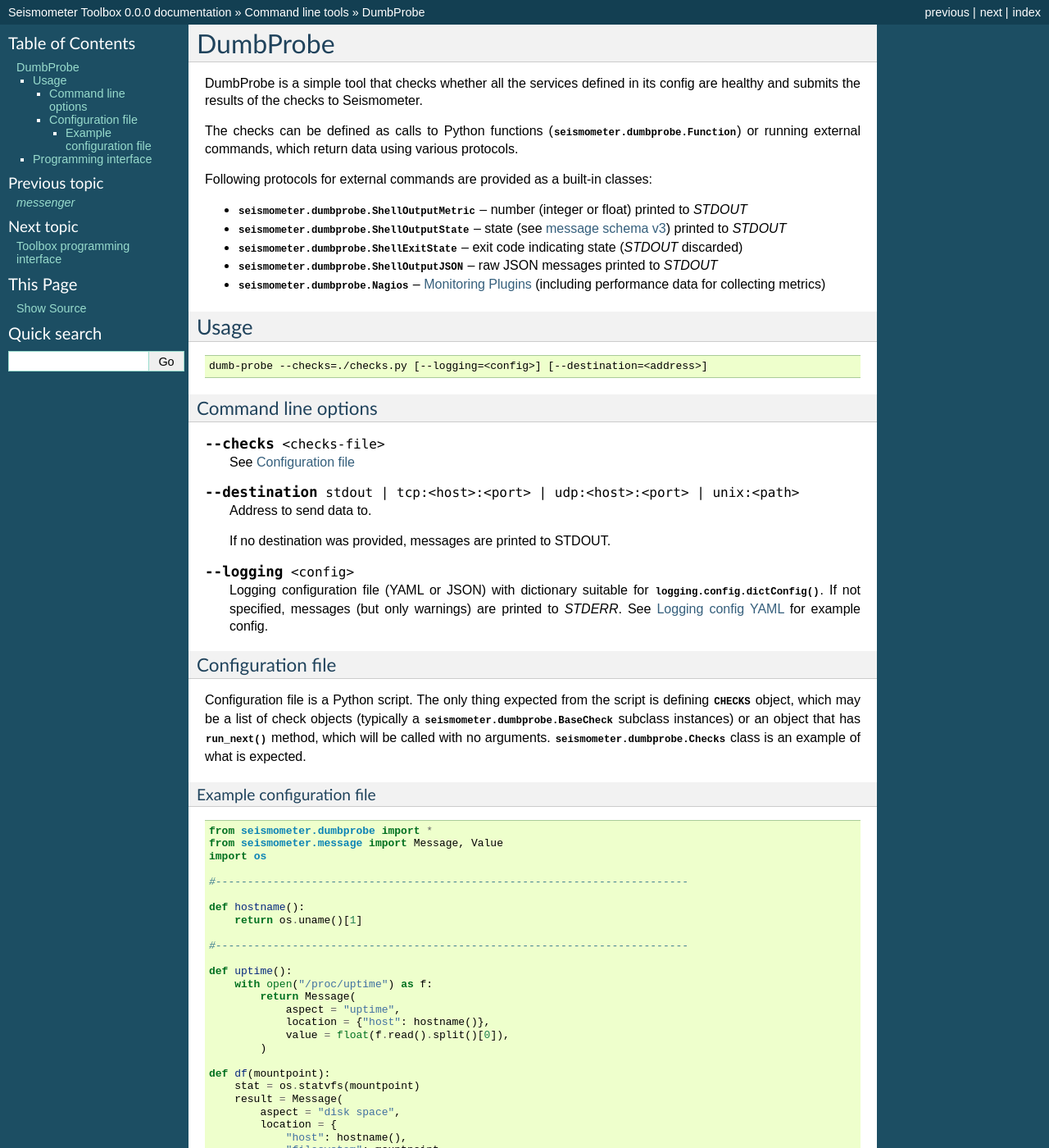
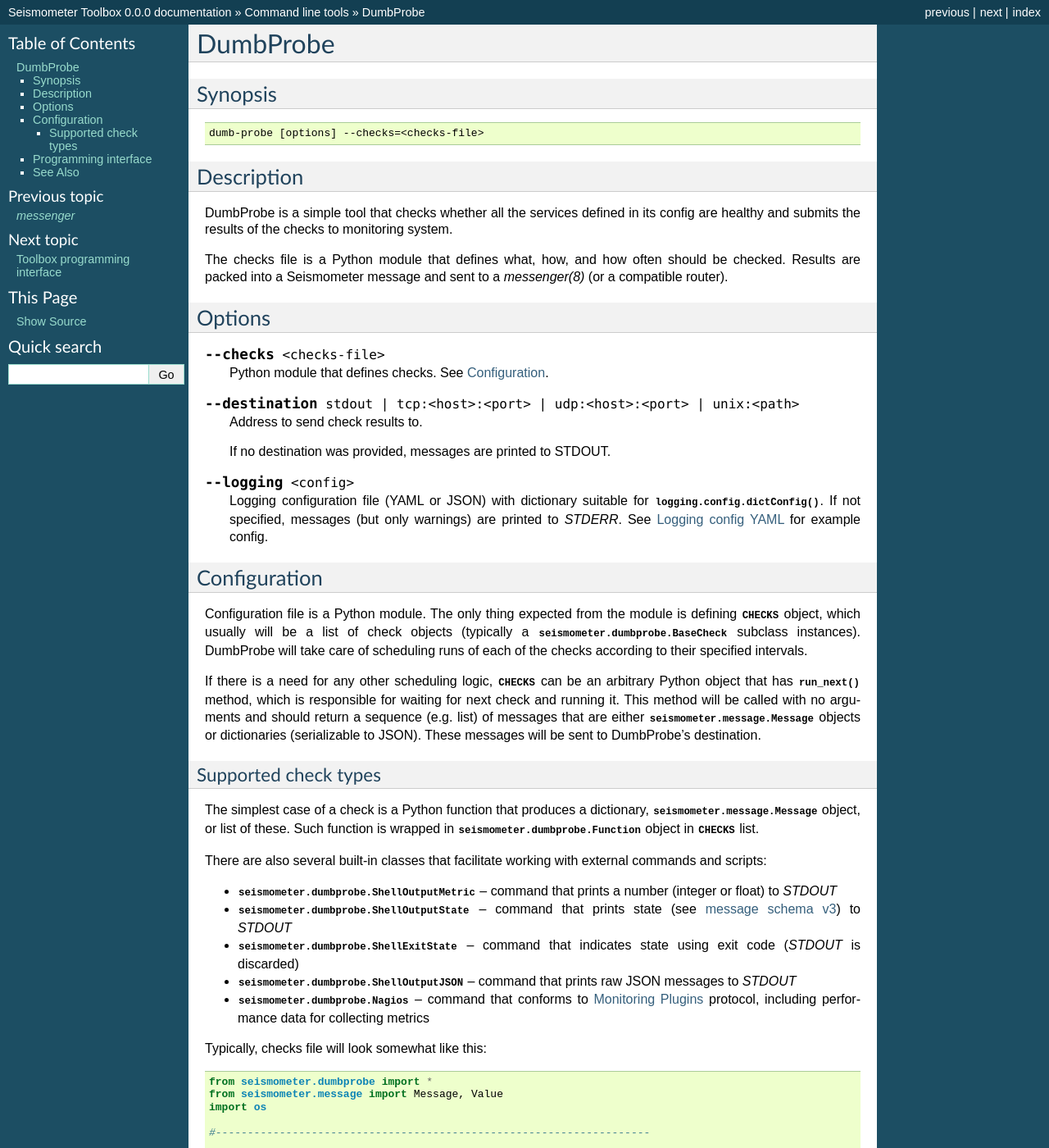
Before and after one commit to dozzie/seismometer-toolbox, a Sphinx documentation site: the page built from doc/manpages/dumbprobe.rst, in a window 1280 px wide and 1400 px high. Shown: the whole window at 82% size. Built offline with Sphinx 7.4.7, drawn with Linux system fonts in a browser that asks for light colours; some of the changed text lies outside the part shown.

Commit message:
Reorganized DumbProbe man page.

```diff
--- a/doc/manpages/dumbprobe.rst
+++ b/doc/manpages/dumbprobe.rst
@@ -2,46 +2,33 @@
 DumbProbe
 *********
 
-DumbProbe is a simple tool that checks whether all the services defined in its
-config are healthy and submits the results of the checks to Seismometer.
-
-The checks can be defined as calls to Python functions
-(:class:`seismometer.dumbprobe.Function`) or running external commands, which
-return data using various protocols.
-
-Following protocols for external commands are provided as a built-in classes:
-
-* :class:`seismometer.dumbprobe.ShellOutputMetric` -- number (integer or
-  float) printed to *STDOUT*
-* :class:`seismometer.dumbprobe.ShellOutputState` -- state (see `message
-  schema v3 <http://seismometer.net/message-schema/v3/#structure>`_) printed
-  to *STDOUT*
-* :class:`seismometer.dumbprobe.ShellExitState` -- exit code indicating state
-  (*STDOUT* discarded)
-* :class:`seismometer.dumbprobe.ShellOutputJSON` -- raw JSON messages printed
-  to *STDOUT*
-* :class:`seismometer.dumbprobe.Nagios` -- `Monitoring Plugins
-  <https://www.monitoring-plugins.org/>`_ (including performance data for
-  collecting metrics)
-
-Usage
-=====
+Synopsis
+========
 
 .. code-block:: none
 
-   dumb-probe --checks=./checks.py [--logging=<config>] [--destination=<address>]
+   dumb-probe [options] --checks=<checks-file>
 
+Description
+===========
 
-Command line options
---------------------
+DumbProbe is a simple tool that checks whether all the services defined in its
+config are healthy and submits the results of the checks to monitoring system.
+
+The checks file is a Python module that defines what, how, and how often
+should be checked. Results are packed into a Seismometer message and sent to
+a :manpage:`messenger(8)` (or a compatible router).
+
+Options
+=======
 
 .. cmdoption:: --checks <checks-file>
 
-   See :ref:`config-file`
+   Python module that defines checks. See :ref:`checks-file`.
 
 .. cmdoption:: --destination stdout | tcp:<host>:<port> | udp:<host>:<port> | unix:<path>
 
-   Address to send data to.
+   Address to send check results to.
 
    If no destination was provided, messages are printed to STDOUT.
 
@@ -52,33 +39,63 @@ Command line options
    warnings) are printed to *STDERR*. See :ref:`yaml-logging-config` for
    example config.
 
-.. _config-file:
+.. _checks-file:
 
-Configuration file
-------------------
+Configuration
+=============
 
-Configuration file is a Python script. The only thing expected from the script
-is defining :obj:`CHECKS` object, which may be a list of check objects
-(typically a :class:`seismometer.dumbprobe.BaseCheck` subclass instances) or
-an object that has :meth:`run_next()` method, which will be called with no
-arguments. :class:`seismometer.dumbprobe.Checks` class is an example of what
-is expected.
+Configuration file is a Python module. The only thing expected from the module
+is defining :obj:`CHECKS` object, which usually will be a list of check
+objects (typically a :class:`seismometer.dumbprobe.BaseCheck` subclass
+instances). DumbProbe will take care of scheduling runs of each of the checks
+according to their specified intervals.
 
-Example configuration file
-^^^^^^^^^^^^^^^^^^^^^^^^^^
+If there is a need for any other scheduling logic, :obj:`CHECKS` can be an
+arbitrary Python object that has :meth:`run_next()` method, which is
+responsible for waiting for next check and running it. This method will be
+called with no arguments and should return a sequence (e.g. list) of messages
+that are either :class:`seismometer.message.Message` objects or dictionaries
+(serializable to JSON). These messages will be sent to DumbProbe's
+destination.
 
-::
+Supported check types
+---------------------
+
+The simplest case of a check is a Python function that produces a dictionary,
+:class:`seismometer.message.Message` object, or list of these. Such function
+is wrapped in :class:`seismometer.dumbprobe.Function` object in :obj:`CHECKS`
+list.
+
+There are also several built-in classes that facilitate working with external
+commands and scripts:
+
+* :class:`seismometer.dumbprobe.ShellOutputMetric` -- command that prints
+  a number (integer or float) to *STDOUT*
+* :class:`seismometer.dumbprobe.ShellOutputState` -- command that prints state
+  (see `message schema v3
+  <http://seismometer.net/message-schema/v3/#structure>`_) to *STDOUT*
+* :class:`seismometer.dumbprobe.ShellExitState` -- command that indicates
+  state using exit code (*STDOUT* is discarded)
+* :class:`seismometer.dumbprobe.ShellOutputJSON` -- command that prints raw
+  JSON messages to *STDOUT*
+* :class:`seismometer.dumbprobe.Nagios` -- command that conforms to
+  `Monitoring Plugins <https://www.monitoring-plugins.org/>`_ protocol,
+  including performance data for collecting metrics
+
+Typically, checks file will look somewhat like this:
+
+.. code-block:: python
 
    from seismometer.dumbprobe import *
    from seismometer.message import Message, Value
    import os
 
-   #--------------------------------------------------------------------------
+   #--------------------------------------------------------------------
 
    def hostname():
        return os.uname()[1]
 
-   #--------------------------------------------------------------------------
+   #--------------------------------------------------------------------
 
    def uptime():
        with open("/proc/uptime") as f:
@@ -107,7 +124,7 @@ Example configuration file
        )
        return result
 
-   #--------------------------------------------------------------------------
+   #--------------------------------------------------------------------
 
    CHECKS = [
        # function called every 60s with empty arguments list
@@ -116,7 +133,8 @@ Example configuration file
        Function(df, args = ["/"],     interval = 30 * 60),
        Function(df, args = ["/home"], interval = 30 * 60),
        Function(df, args = ["/tmp"],  interval = 30 * 60),
-       # shell command (`sh -c ...'), prints list of JSON objects to STDOUT
+       # shell command (`sh -c ...'), prints list of JSON objects to
+       # STDOUT
        ShellOutputJSON("/usr/local/bin/read-etc-passwd", interval = 60),
        # external command (run without `sh -c'), prints single number
        ShellOutputMetric(
@@ -135,14 +153,14 @@ Example configuration file
        ),
        # and two Monitoring Plugins
        Nagios(
-           # this one is run without shell
+           # this one runs without shell
            ["/usr/lib/nagios/plugins/check_load", "-w", "0.25", "-c", "0.5"],
            interval = 10,
            aspect = "load average",
            host = hostname(), service = "load",
        ),
        Nagios(
-           # this one is run with shell
+           # this one runs with shell
            "/usr/lib/nagios/plugins/check_users -w 3 -c 5",
            interval = 60,
            aspect = "wtmp",
@@ -154,7 +172,15 @@ Programming interface
 =====================
 
 **NOTE**: User doesn't need to use these classes/functions if they happen to
-not suit the needs. They are merely a proposal, but the authors think they
+not suit the needs. They are merely a proposal, but the author thinks they
 should at least help somewhat in deployment.
 
 .. automodule:: seismometer.dumbprobe
+
+See Also
+========
+
+* message schema v3 <http://seismometer.net/message-schema/v3/>
+* :manpage:`daemonshepherd(8)`
+* :manpage:`messenger(8)`
+* Monitoring Plugins <https://www.monitoring-plugins.org/>
```
Also changed, not shown: 1 other file.
